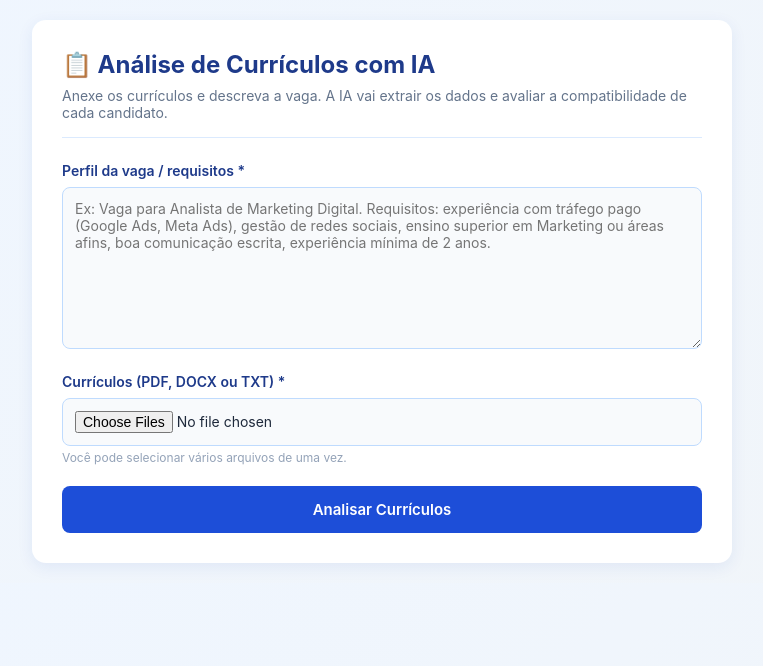
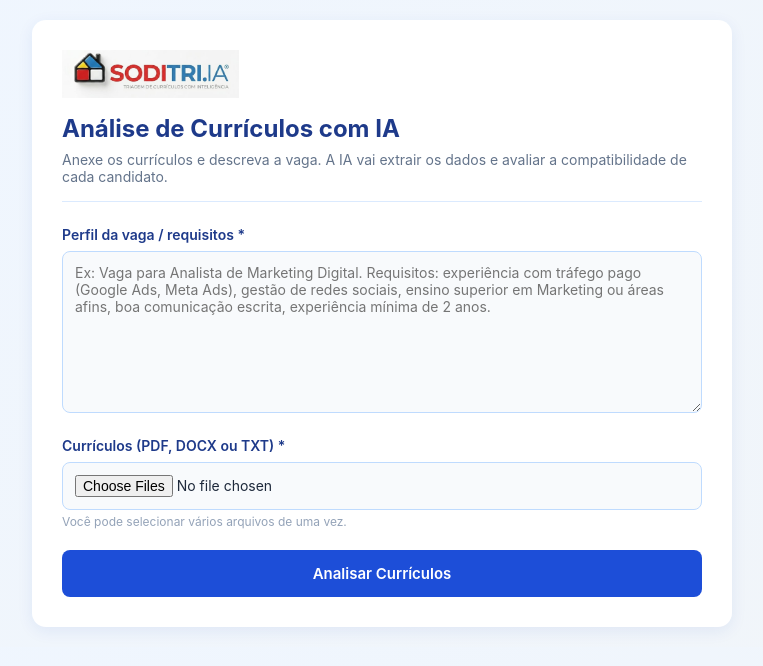
Before and after one commit to guiga22072000-bot/Triagemcurriculoq, a Flask app: page / in a window 1280 px wide. Shown: the top 666 px of the page, without its empty margins (258-1021 px from the left). Run offline with Flask 3, Linux system fonts and the light colour scheme.

Commit message:
Update index.html

```diff
--- a/templates/index.html
+++ b/templates/index.html
@@ -9,7 +9,10 @@
 <body>
   <div class="container">
     <header>
-      <h1>📋 Análise de Currículos com IA</h1>
+      <div class="logo-wrapper">
+        <img src="{{ url_for('static', filename='logo.jpeg') }}" alt="SODITRI.IA">
+      </div>
+      <h1>Análise de Currículos com IA</h1>
       <p>Anexe os currículos e descreva a vaga. A IA vai extrair os dados e avaliar a compatibilidade de cada candidato.</p>
     </header>
 
```
